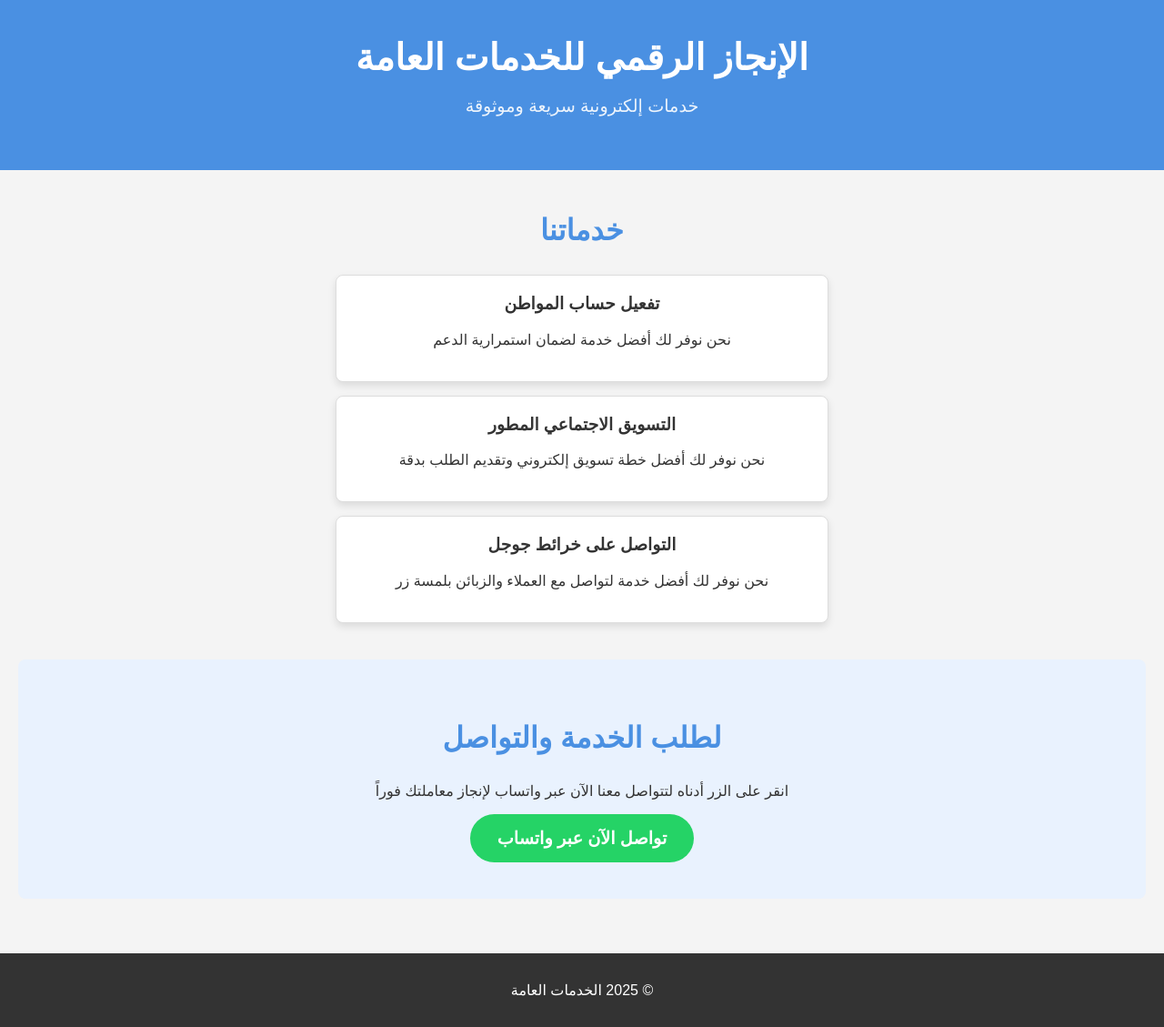
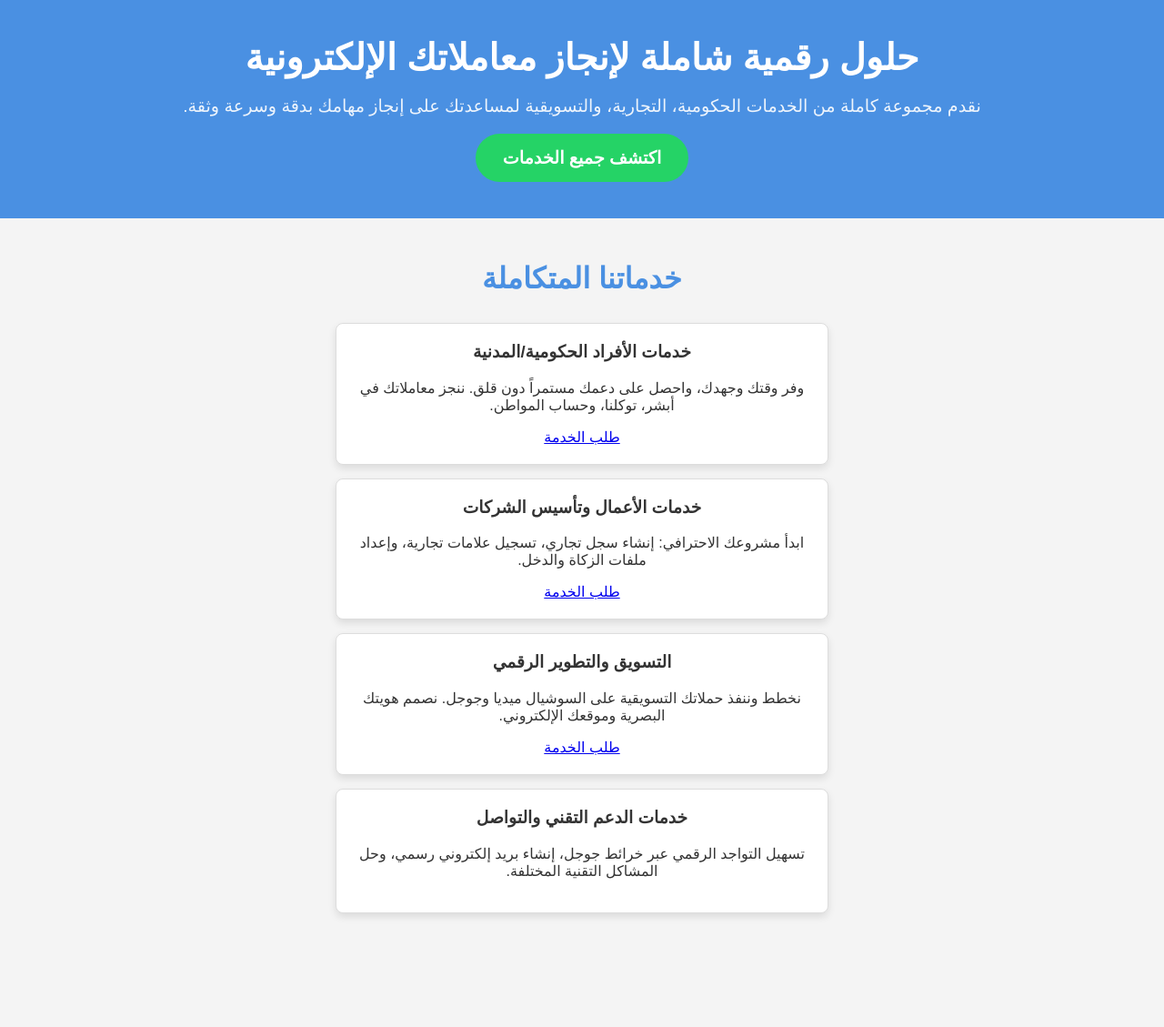
Before and after one commit to wafiim95-sys/Wafi, a plain HTML site: page index.html in a window 1280 px wide. Shown: the whole page at 91% size. After the commit the page ends 1064 px from the top, so only its background shows below. Drawn offline with Linux system fonts and the light colour scheme.

Commit message:
index.html

```diff
--- a/index.html
+++ b/index.html
@@ -3,44 +3,43 @@
 <head>
     <meta charset="UTF-8">
     <meta name="viewport" content="width=device-width, initial-scale=1.0">
-    <title>مكتب الخدمات العامة</title>
+    <title>بوابة الخدمات الإلكترونية المتكاملة</title>
     <link rel="stylesheet" href="style.css">
-</head>
+    </head>
 <body>
 
-    <header>
-        <h1>الإنجاز الرقمي للخدمات العامة</h1>
-        <p>خدمات إلكترونية سريعة وموثوقة</p>
-    </header>
+<header class="hero-section">
+    <h1>حلول رقمية شاملة لإنجاز معاملاتك الإلكترونية</h1>
 
-    <main>
-        <section id="services">
-            <h2>خدماتنا</h2>
+    <p>نقدم مجموعة كاملة من الخدمات الحكومية، التجارية، والتسويقية لمساعدتك على إنجاز مهامك بدقة وسرعة وثقة.</p>
+
+    <a href="#services" class="cta-button large-cta-button">اكتشف جميع الخدمات</a>
+</header>
+<main>
+
+    <section id="services">
+        <h2>خدماتنا المتكاملة</h2>
+
+        <div class="services-grid">
+
             <div class="service-card">
-                <h3>تفعيل حساب المواطن</h3>
-                <p>نحن نوفر لك أفضل خدمة لضمان استمرارية الدعم</p>
+                <h3>خدمات الأفراد الحكومية/المدنية</h3>
+                <p>وفر وقتك وجهدك، واحصل على دعمك مستمراً دون قلق. ننجز معاملاتك في أبشر، توكلنا، وحساب المواطن.</p>
+                <a href="#contact" class="card-link">طلب الخدمة</a>
             </div>
+
             <div class="service-card">
-                <h3>التسويق الاجتماعي المطور</h3>
-                <p>نحن نوفر لك أفضل خطة تسويق إلكتروني وتقديم الطلب بدقة</p>
+                <h3>خدمات الأعمال وتأسيس الشركات</h3>
+                <p>ابدأ مشروعك الاحترافي: إنشاء سجل تجاري، تسجيل علامات تجارية، وإعداد ملفات الزكاة والدخل.</p>
+                <a href="#contact" class="card-link">طلب الخدمة</a>
             </div>
+
             <div class="service-card">
-                <h3>التواصل على خرائط جوجل</h3>
-                <p>نحن نوفر لك أفضل خدمة لتواصل مع العملاء والزبائن بلمسة زر </p>
+                <h3>التسويق والتطوير الرقمي</h3>
+                <p>نخطط وننفذ حملاتك التسويقية على السوشيال ميديا وجوجل. نصمم هويتك البصرية وموقعك الإلكتروني.</p>
+                <a href="#contact" class="card-link">طلب الخدمة</a>
             </div>
-        </section>
 
-        <section id="contact">
-            <h2>لطلب الخدمة والتواصل</h2>
-            <p>انقر على الزر أدناه لتتواصل معنا الآن عبر واتساب لإنجاز معاملتك فوراً</p>
-            <a href="https://wa.me/966509808666" class="cta-button" target="_blank">تواصل الآن عبر واتساب</a>
-        </section>
-
-    </main>
-
-    <footer>
-        <p>&copy; 2025 الخدمات العامة</p>
-    </footer>
-
-</body>
-</html>
+            <div class="service-card">
+                <h3>خدمات الدعم التقني والتواصل</h3>
+                <p>تسهيل التواجد الرقمي عبر خرائط جوجل، إنشاء بريد إلكتروني رسمي، وحل المشاكل التقنية المختلفة.</p>
```
